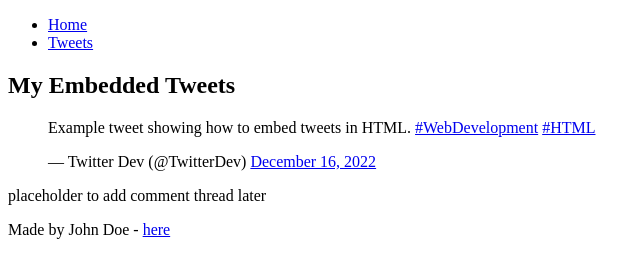
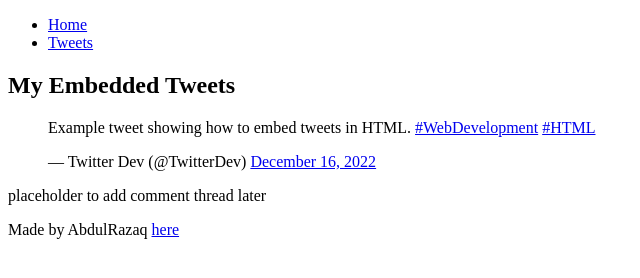
Before and after one commit to RAZJAJ/My_First_Portfolio, a plain HTML site: page html_basic/tweets.html in a window 1280 px wide. Shown: the full height of the page, 0-640 px from the left. Drawn offline with Linux system fonts and the light colour scheme.

Commit message:
Update tweets.html

```diff
--- a/html_basic/tweets.html
+++ b/html_basic/tweets.html
@@ -25,7 +25,7 @@
         </aside>
     </main>
     <footer>
-        <p>Made by John Doe - <a href="https://github.com/johndoe" target="_blank">here</a></p>
+        <p>Made by AbdulRazaq <a href="https://github.com/RAZJAJ" target="_blank">here</a></p>
     </footer>
 </body>
 </html>
```
